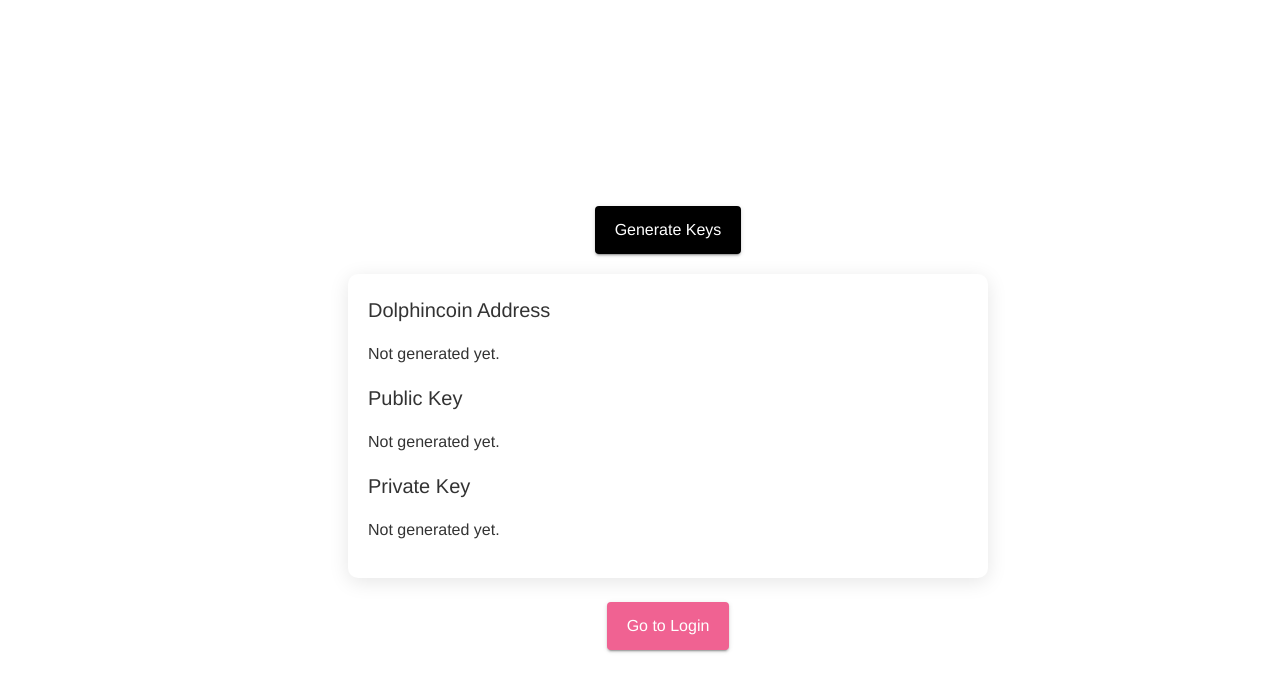
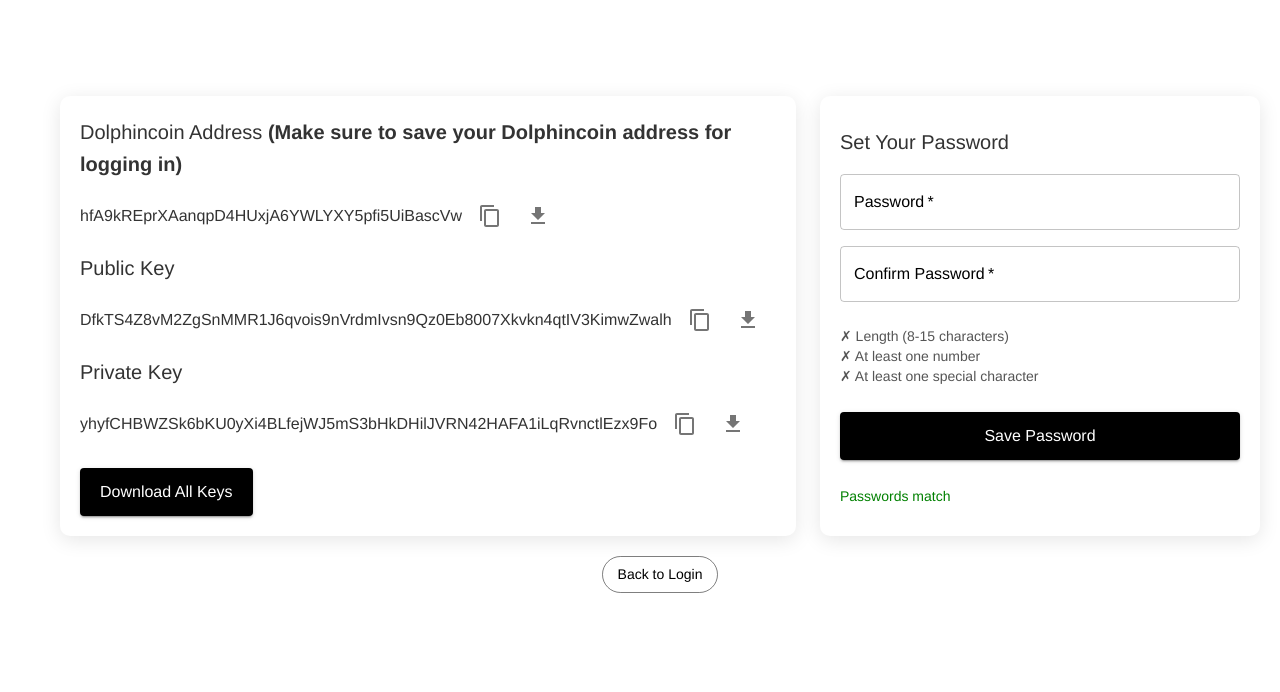
Before and after one commit to MazenIbrahim1/PHAJAM, a React (Vite) app: page /generate-keys in a window 1280 px wide. Shown: the top 692 px of the page. Built offline with nearby package versions, Linux system fonts and the light colour scheme.

Commit message:
added passwords and darkmode state

```diff
--- /dev/null
+++ b/src/ThemeContext.jsx
@@ -0,0 +1,25 @@
+import React, { createContext, useContext, useState, useEffect } from "react";
+
+// Create a context for the theme
+const ThemeContext = createContext();
+
+// Create a provider component
+export const ThemeProvider = ({ children }) => {
+  const [darkMode, setDarkMode] = useState(false);
+
+  // Update the body background color based on dark mode
+  useEffect(() => {
+    document.body.style.backgroundColor = darkMode ? "#18191e" : "#ffffff";
+  }, [darkMode]);
+
+  return (
+    <ThemeContext.Provider value={{ darkMode, setDarkMode }}>
+      {children}
+    </ThemeContext.Provider>
+  );
+};
+
+// Custom hook to use the ThemeContext
+export const useTheme = () => {
+  return useContext(ThemeContext);
+};
--- a/src/components/GenerateKeys/GenerateKeys.jsx
+++ b/src/components/GenerateKeys/GenerateKeys.jsx
@@ -1,8 +1,10 @@
-import React, { useState } from "react";
-import { Box, Typography, Button, IconButton } from "@mui/material";
-import ContentCopyIcon from "@mui/icons-material/ContentCopy"; // Import Material-UI icon
+import React, { useState, useEffect } from "react";
+import { Box, Typography, Button, IconButton, TextField, Snackbar } from "@mui/material";
+import ContentCopyIcon from "@mui/icons-material/ContentCopy";
+import DownloadIcon from "@mui/icons-material/Download";
 import { useNavigate } from "react-router-dom";
 
+// Function to generate a random key
 const generateRandomKey = (length) => {
   const characters = 'ABCDEFGHIJKLMNOPQRSTUVWXYZabcdefghijklmnopqrstuvwxyz0123456789';
   let result = '';
@@ -16,6 +18,17 @@ export default function GenerateKeys() {
   const [address, setAddress] = useState("");
   const [publicKey, setPublicKey] = useState("");
   const [privateKey, setPrivateKey] = useState("");
+  const [password, setPassword] = useState("");
+  const [confirmPassword, setConfirmPassword] = useState("");
+  const [passwordMatch, setPasswordMatch] = useState(true); // Initially assume they match
+  const [passwordSaved, setPasswordSaved] = useState(false);
+  const [snackbarOpen, setSnackbarOpen] = useState(false);
+  const [passwordValidations, setPasswordValidations] = useState({
+    length: false,
+    number: false,
+    specialChar: false,
+  });
+
   const navigate = useNavigate();
 
   // Function to generate keys
@@ -24,6 +37,11 @@ export default function GenerateKeys() {
     setPublicKey(generateRandomKey(66)); // Example length for a public key
     setPrivateKey(generateRandomKey(64)); // Example length for a private key
   };
+
+  // Automatically generate keys when the component mounts
+  useEffect(() => {
+    handleGenerateKeys();
+  }, []);
 
   // Function to copy text to clipboard
   const handleCopyToClipboard = (text) => {
@@ -36,102 +54,240 @@ export default function GenerateKeys() {
     navigate("/"); // Update this route based on your login page path
   };
 
+  // Function to download a specific key as a text file
+  const handleDownloadFile = (fileName, content) => {
+    const blob = new Blob([content], { type: "text/plain" });
+    const link = document.createElement("a");
+    link.href = URL.createObjectURL(blob);
+    link.download = fileName;
+    document.body.appendChild(link);
+    link.click();
+    document.body.removeChild(link);
+  };
+
+  // Function to handle password validation
+  const validatePassword = (password) => {
+    const validations = {
+      length: password.length >= 8 && password.length <= 15,
+      number: /\d/.test(password),
+      specialChar: /[!@#$%^&*(),.?":{}|<>_]/.test(password),
+    };
+    setPasswordValidations(validations);
+    return validations.length && validations.number && validations.specialChar;
+  };
+
+  // Function to handle password save
+  const handleSavePassword = () => {
+    if (password === confirmPassword && validatePassword(password)) {
+      // Save the password logic goes here
+      setPasswordSaved(true); // Show password saved status
+      setSnackbarOpen(true); // Show snackbar
+    } else {
+      setPasswordSaved(false); // Indicate passwords do not match
+    }
+  };
+
+  // Function to handle Snackbar close
+  const handleSnackbarClose = () => {
+    setSnackbarOpen(false);
+  };
+
+  // Update the password match state based on user input
+  useEffect(() => {
+    setPasswordMatch(password === confirmPassword);
+  }, [password, confirmPassword]);
+
   return (
     <Box
       sx={{
-        width: "100vw",
-        height: "100vh",
+        width: "100%",
+        height: "100%",
         display: "flex",
         flexDirection: "column",
-        justifyContent: "center",
+        justifyContent: "space-between", // Space between elements
         alignItems: "center",
         backgroundColor: "#ffffff",
         color: "#333",
         padding: "20px",
+        paddingTop: "7%",
       }}
     >
-      <Button
-        variant="contained"
-        color="primary"
-        onClick={handleGenerateKeys}
-        sx={{
-          padding: "10px 20px",
-          fontSize: "1rem",
-          marginBottom: "20px",
-        }}
-      >
-        Generate Keys
-      </Button>
+      {/* Main container to hold both sections */}
+      <Box sx={{ display: "flex", width: "100%", maxWidth: "1200px", gap: 3 }}>
+        {/* Generate Keys Section */}
         <Box
           sx={{
-          width: "100%",
-          maxWidth: "600px",
+            flex: 1,
+            maxWidth: "700px", // Increased width for better icon fit
             backgroundColor: "#fff",
             borderRadius: "10px",
             boxShadow: "0 4px 20px rgba(0, 0, 0, 0.1)",
             padding: "20px",
+            wordWrap: "break-word",
           }}
         >
           <Typography variant="h6" sx={{ marginBottom: 2 }}>
-          Dolphincoin Address
+            Dolphincoin Address <strong>(Make sure to save your Dolphincoin address for logging in)</strong>
           </Typography>
-        <Typography variant="body1" sx={{ marginBottom: 2 }}>
+          <Typography variant="body1" sx={{ display: "flex", alignItems: "center", marginBottom: 2 }}>
             {address || "Not generated yet."}
             {address && (
-            <IconButton
-              onClick={() => handleCopyToClipboard(address)}
-              sx={{ marginLeft: 1 }}
-            >
+              <>
+                <IconButton onClick={() => handleCopyToClipboard(address)} sx={{ marginLeft: 1 }}>
                   <ContentCopyIcon />
                 </IconButton>
+                <IconButton onClick={() => handleDownloadFile("Dolphincoin_Address.txt", address)} sx={{ marginLeft: 1 }}>
+                  <DownloadIcon />
+                </IconButton>
+              </>
             )}
           </Typography>
 
           <Typography variant="h6" sx={{ marginBottom: 2 }}>
             Public Key
           </Typography>
-        <Typography variant="body1" sx={{ marginBottom: 2 }}>
+          <Typography variant="body1" sx={{ display: "flex", alignItems: "center", marginBottom: 2 }}>
             {publicKey || "Not generated yet."}
             {publicKey && (
-            <IconButton
-              onClick={() => handleCopyToClipboard(publicKey)}
-              sx={{ marginLeft: 1 }}
-            >
+              <>
+                <IconButton onClick={() => handleCopyToClipboard(publicKey)} sx={{ marginLeft: 1 }}>
                   <ContentCopyIcon />
                 </IconButton>
+                <IconButton onClick={() => handleDownloadFile("Public_Key.txt", publicKey)} sx={{ marginLeft: 1 }}>
+                  <DownloadIcon />
+                </IconButton>
+              </>
             )}
           </Typography>
 
           <Typography variant="h6" sx={{ marginBottom: 2 }}>
             Private Key
           </Typography>
-        <Typography variant="body1" sx={{ marginBottom: 2 }}>
+          <Typography variant="body1" sx={{ display: "flex", alignItems: "center", marginBottom: 2 }}>
             {privateKey || "Not generated yet."}
             {privateKey && (
-            <IconButton
-              onClick={() => handleCopyToClipboard(privateKey)}
-              sx={{ marginLeft: 1 }}
-            >
+              <>
+                <IconButton onClick={() => handleCopyToClipboard(privateKey)} sx={{ marginLeft: 1 }}>
                   <ContentCopyIcon />
                 </IconButton>
+                <IconButton onClick={() => handleDownloadFile("Private_Key.txt", privateKey)} sx={{ marginLeft: 1 }}>
+                  <DownloadIcon />
+                </IconButton>
+              </>
             )}
           </Typography>
-      </Box>
 
-      {/* Box for the back to login button */}
           <Box sx={{ marginTop: 3 }}>
             <Button
               variant="contained"
-          color="secondary"
-          onClick={handleBackToLogin}
+              color="primary"
+              onClick={() => {
+                handleDownloadFile("Dolphincoin_Address.txt", address);
+                handleDownloadFile("Public_Key.txt", publicKey);
+                handleDownloadFile("Private_Key.txt", privateKey);
+              }}
               sx={{
                 padding: "10px 20px",
                 fontSize: "1rem",
+                marginRight: "10px",
               }}
             >
-          Go to Login
+              Download All Keys
             </Button>
           </Box>
         </Box>
+
+        {/* Password Input Section */}
+        <Box
+          sx={{
+            flex: 1,
+            maxWidth: "400px",
+            backgroundColor: "#fff",
+            borderRadius: "10px",
+            boxShadow: "0 4px 20px rgba(0, 0, 0, 0.1)",
+            padding: "20px", // Adjusted padding to match the Generate Keys section
+            display: "flex",
+            flexDirection: "column",
+            justifyContent: "center",
+            gap: 2,
+          }}
+        >
+          <Typography variant="h6">Set Your Password</Typography>
+          <TextField
+            label="Password"
+            type="password"
+            variant="outlined"
+            value={password}
+            onChange={(e) => {
+              setPassword(e.target.value);
+              validatePassword(e.target.value); // Validate on change
+            }}
+            required
+            error={!passwordMatch && confirmPassword !== ""}
+          />
+          <TextField
+            label="Confirm Password"
+            type="password"
+            variant="outlined"
+            value={confirmPassword}
+            onChange={(e) => {
+              setConfirmPassword(e.target.value);
+            }}
+            required
+            error={!passwordMatch && confirmPassword !== ""}
+          />
+          <Box sx={{ display: 'flex', flexDirection: 'column', marginTop: 1 }}>
+            <Typography variant="body2" sx={{ color: passwordValidations.length ? "green" : "#555" }}>
+              {passwordValidations.length ? "✓ Length (8-15 characters)" : "✗ Length (8-15 characters)"}
+            </Typography>
+            <Typography variant="body2" sx={{ color: passwordValidations.number ? "green" : "#555" }}>
+              {passwordValidations.number ? "✓ At least one number" : "✗ At least one number"}
+            </Typography>
+            <Typography variant="body2" sx={{ color: passwordValidations.specialChar ? "green" : "#555" }}>
+              {passwordValidations.specialChar ? "✓ At least one special character" : "✗ At least one special character"}
+            </Typography>
+          </Box>
+          <Button
+            variant="contained"
+            color="primary"
+            onClick={handleSavePassword}
+            sx={{
+              padding: "10px 20px",
+              fontSize: "1rem",
+              marginTop: "10px",
+              marginBottom: "10px",
+            }}
+          >
+            Save Password
+          </Button>
+          <Typography
+            variant="body2"
+            sx={{ color: passwordMatch ? "green" : "red" }}
+          >
+            {passwordMatch ? "Passwords match" : "Passwords do not match"}
+          </Typography>
+        </Box>
+      </Box>
+
+      {/* Snackbar for success message */}
+      <Snackbar
+        open={snackbarOpen}
+        onClose={handleSnackbarClose}
+        message={passwordSaved ? "Password saved successfully!" : "Failed to save password."}
+        autoHideDuration={3000}
+      />
+      {/* Back to Login Button */}
+      <Button
+        variant="outlined"
+        onClick={handleBackToLogin}
+        sx={{
+          marginTop: "20px",
+          alignSelf: "center",
+          borderRadius: "20px",
+        }}
+      >
+        Back to Login
+      </Button>
+    </Box>
   );
 }
--- a/src/components/LearnMore/LearnMore.jsx
+++ b/src/components/LearnMore/LearnMore.jsx
@@ -35,7 +35,7 @@ export default function LearnMore() {
         }}
       >
         <Typography variant="h4" sx={{ marginBottom: 3, fontWeight: "bold" }}>
-          What is Demure Data Sharing?
+          What is Dolphin Data Sharing?
         </Typography>
         <Typography
           variant="body1"
@@ -45,7 +45,7 @@ export default function LearnMore() {
             fontSize: "1.1rem",
           }}
         >
-          We are building Demure Data Sharing, a mindful decentralized file-sharing application powered by DolphinCoin. This blockchain-based platform offers secure and private peer-to-peer file sharing with key features including <b>STATUS</b> to monitor connection and network performance, <b>FILES</b> for managing personal data, and <b>EXPLORE</b> to browse files shared by peers. Users can connect with active peers through <b>PEERS</b>, customize their node settings in <b>SETTINGS</b>, and access the project README via <b>GITHUB</b>. Demure Data Sharing ensures efficient, secure, and fully decentralized file sharing, enhancing privacy and control.
+          We are building Dolphin Data Sharing, a mindful decentralized file-sharing application powered by DolphinCoin. This blockchain-based platform offers secure and private peer-to-peer file sharing with key features including <b>STATUS</b> to monitor connection and network performance, <b>FILES</b> for managing personal data, and <b>EXPLORE</b> to browse files shared by peers. Users can connect with active peers through <b>PEERS</b>, customize their node settings in <b>SETTINGS</b>, and access the project README via <b>GITHUB</b>. Dolphin Data Sharing ensures efficient, secure, and fully decentralized file sharing, enhancing privacy and control.
         </Typography>
         <Button
           variant="contained"
--- a/src/components/Status/Status.jsx
+++ b/src/components/Profile/Profile.jsx
@@ -1,6 +1,6 @@
 import { Box, Typography } from "@mui/material";
 
-export default function Status() {
+export default function Profile() {
   return (
     <Box
       sx={{
```
Also changed, not shown: src/App.jsx (+5 -2 lines), src/components/Navigation/Nav.jsx (+83 -25 lines), src/components/Settings/Settings.jsx (+53 -31 lines). Lines whose indentation alone changed are shown as unchanged.
